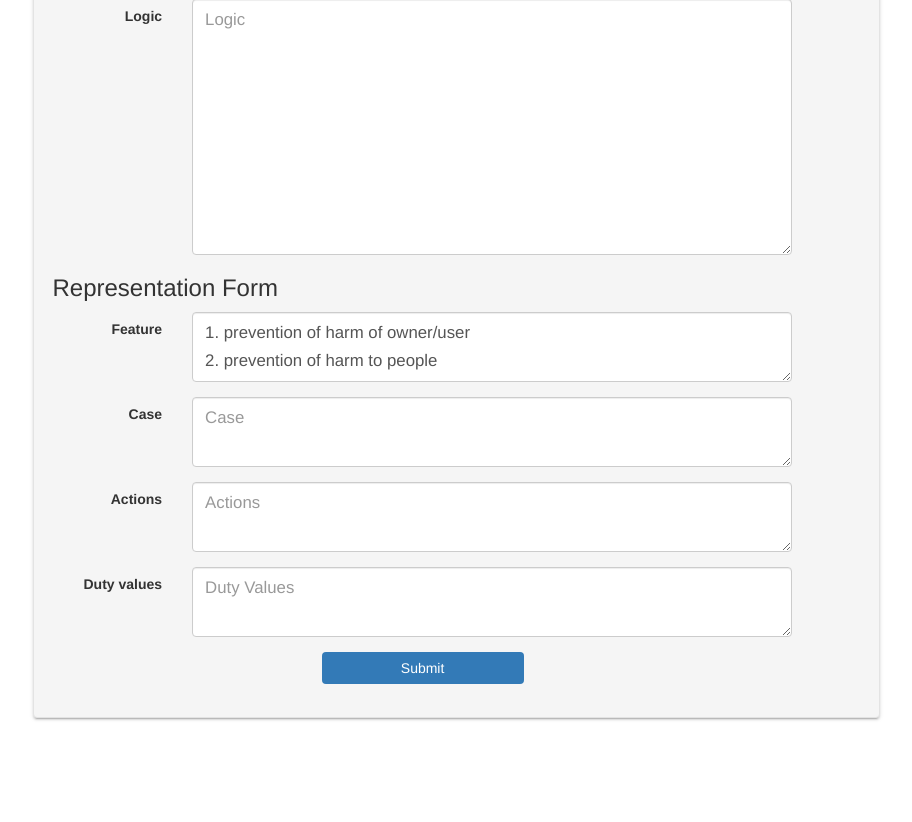
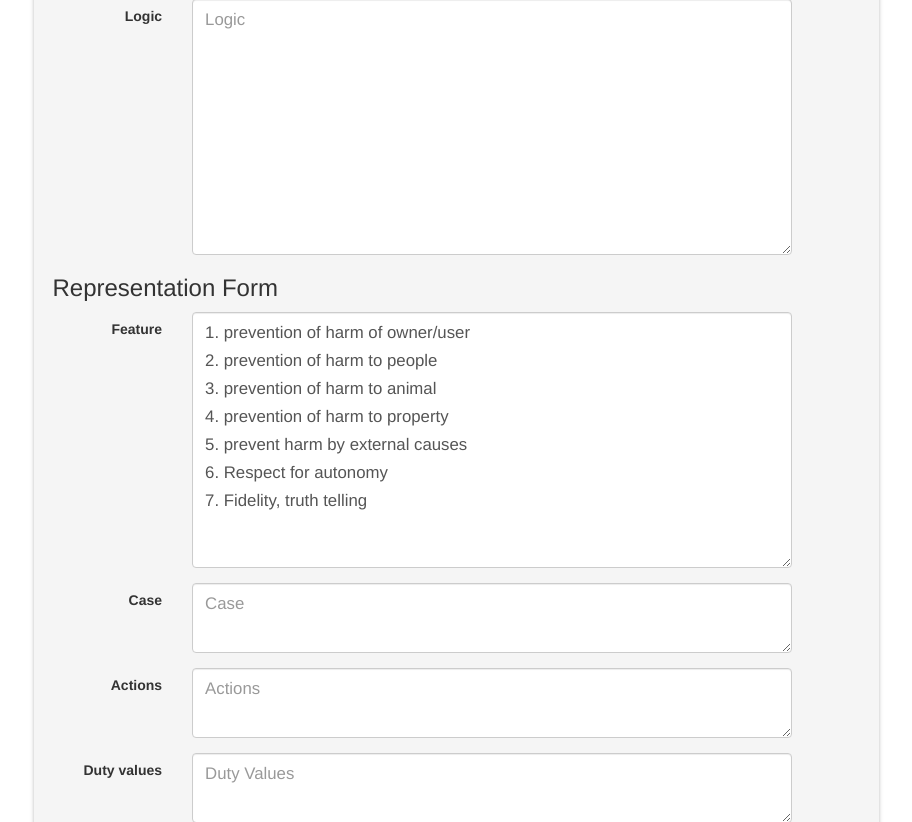
Before and after one commit to ljos/DilemmaZ, a Flask app: page /articles/index in a window 1280 px wide. Shown: the part 995-1817 px from the top of the page, without its empty margins (330-1242 px from the left). Before the commit the page ends 1716 px from the top, so only its background shows below. Run offline with Flask 2, Linux system fonts and the light colour scheme; some libraries are stand-ins or nearby versions.

Commit message:
Fixed css
Signed-off-by: Morten Linderud <morten@linderud.pw>

```diff
--- a/static/style.css
+++ b/static/style.css
@@ -10,7 +10,7 @@
   max-height: 1000px;
 }
 
-#form-features{
+#form-feature{
   min-height: 256px;
   max-height: 600px;
 }
```
